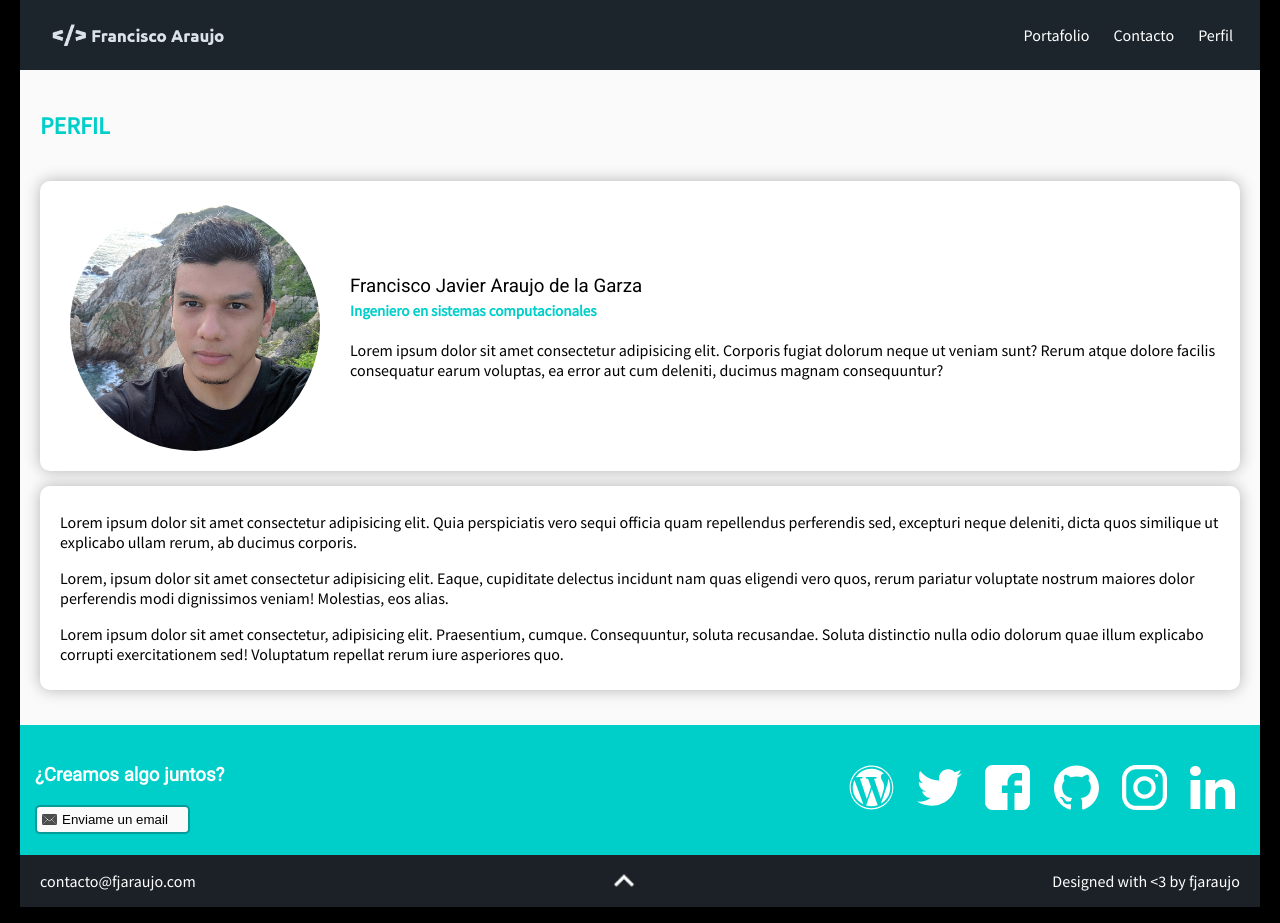
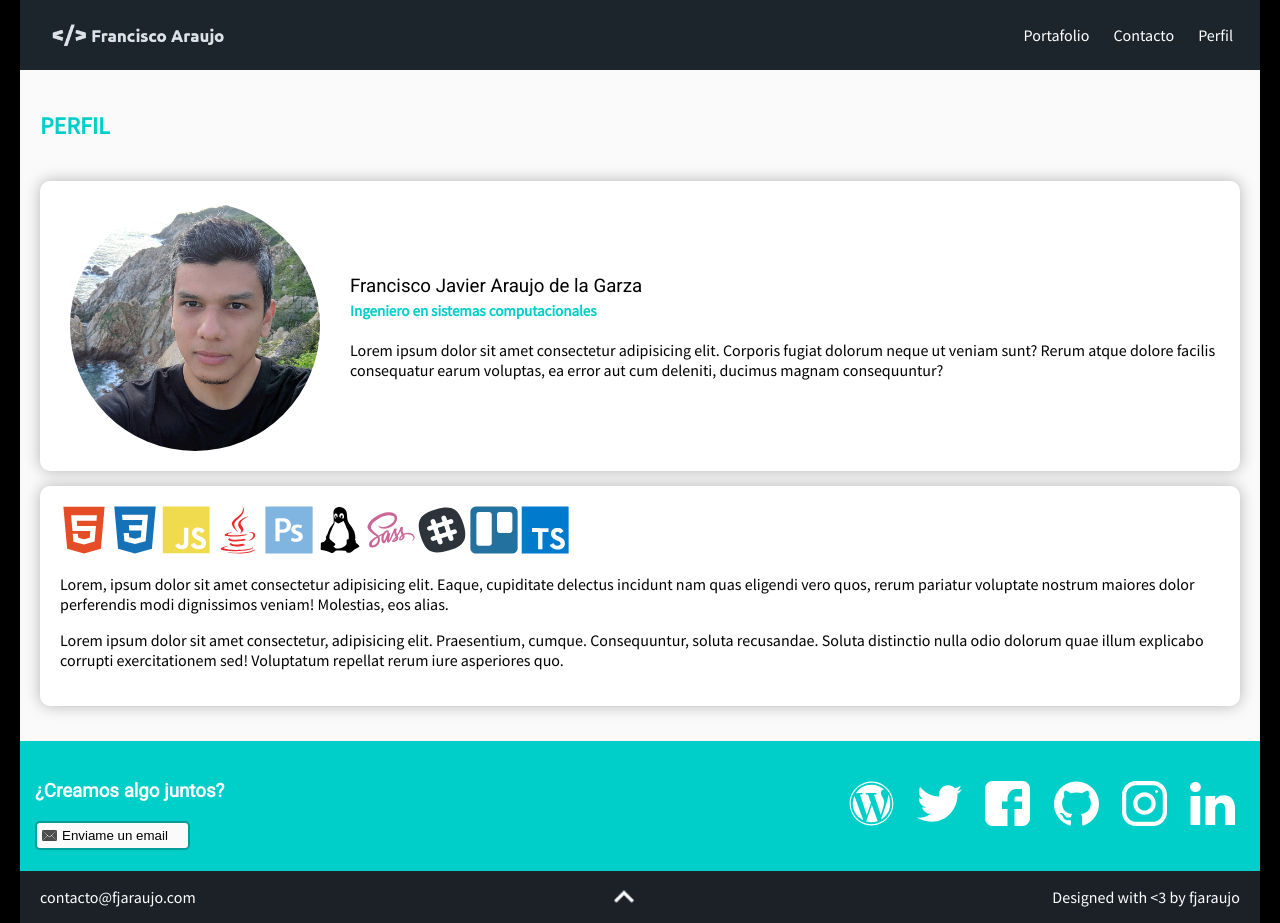
Before and after one commit to XRansx/Portafolio, a plain HTML site: page perfil.html in a window 1280 px wide. Drawn offline with Linux system fonts and the light colour scheme.

```diff
--- a/css/styles.css
+++ b/css/styles.css
@@ -341,8 +341,13 @@
 
 .about{
   display: block;
+  padding: 20px;
 }
 
 .profile_text{
   margin-left: 20px;
 }
+
+.badge_profile{
+  height:3em;
+}
--- a/perfil.html
+++ b/perfil.html
@@ -43,7 +43,16 @@
       </div>
     </article>
     <article class="project about">
-      <p>Lorem ipsum dolor sit amet consectetur adipisicing elit. Quia perspiciatis vero sequi officia quam repellendus perferendis sed, excepturi neque deleniti, dicta quos similique ut explicabo ullam rerum, ab ducimus corporis.</p>
+      <img class="badge_profile" src="/images/badges/html5-plain.svg">
+      <img class="badge_profile" src="/images/badges/css3-plain.svg">
+      <img class="badge_profile" src="/images/badges/javascript-plain.svg">
+      <img class="badge_profile" src="/images/badges/java-plain.svg">
+      <img class="badge_profile" src="/images/badges/photoshop-plain.svg">
+      <img class="badge_profile" src="/images/badges/linux-plain.svg">
+      <img class="badge_profile" src="/images/badges/sass-original.svg">
+      <img class="badge_profile" src="/images/badges/slack-plain.svg">
+      <img class="badge_profile" src="/images/badges/trello-plain.svg">
+      <img class="badge_profile" src="/images/badges/typescript-plain.svg">
       <p>Lorem, ipsum dolor sit amet consectetur adipisicing elit. Eaque, cupiditate delectus incidunt nam quas eligendi vero quos, rerum pariatur voluptate nostrum maiores dolor perferendis modi dignissimos veniam! Molestias, eos alias.</p>
       <p>Lorem ipsum dolor sit amet consectetur, adipisicing elit. Praesentium, cumque. Consequuntur, soluta recusandae. Soluta distinctio nulla odio dolorum quae illum explicabo corrupti exercitationem sed! Voluptatum repellat rerum iure asperiores quo.</p>
     </article>
```
Also changed, not shown: 1 other file.
